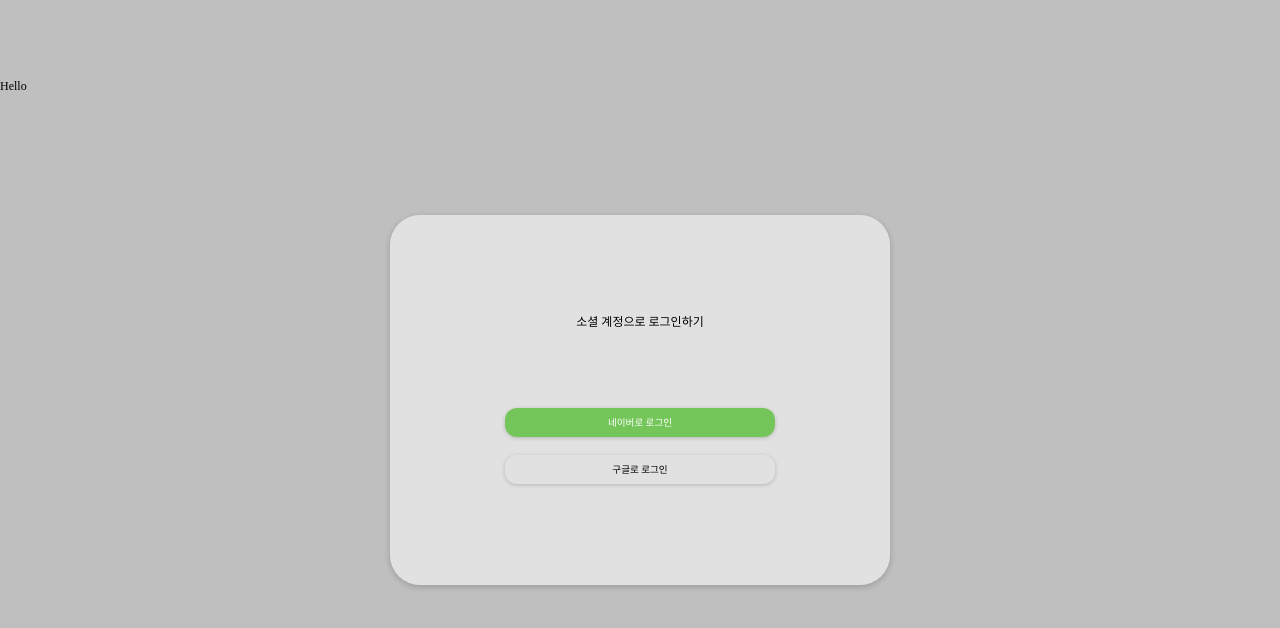
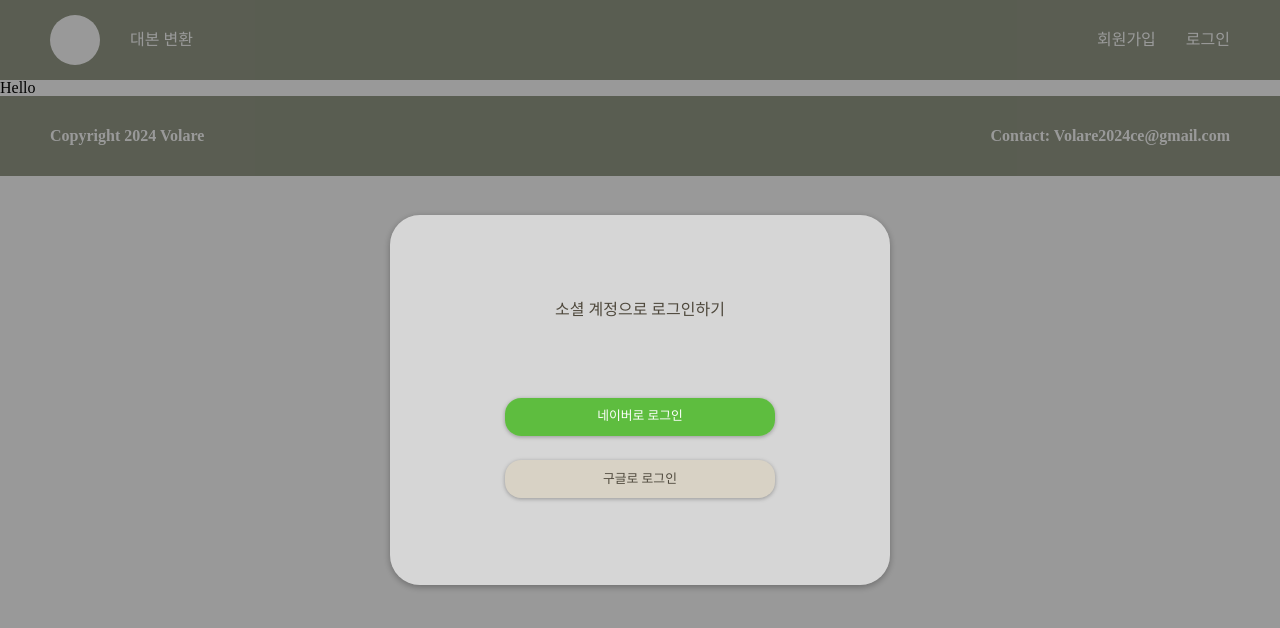
Before and after one commit to otcroz/DS-Volare_front-end, a React (Create React App) app: page /main in a window 1280 px wide. Both pictures are taken after a click on the element "로그인". Shown: the top 628 px of the page. Built offline with nearby package versions, Linux system fonts and the light colour scheme; a web font is replaced by a local one.

Commit message:
[fix/refactor] Fix to code to reflect a code review - modify an unnecessary type definition - modify a color validation definition: hex -> rgba Github PR #8 Related to #4

```diff
--- a/src/component/LoginModal.tsx
+++ b/src/component/LoginModal.tsx
@@ -5,16 +5,6 @@
 interface ModalProps {
   isOpen: boolean;
   setModalIsOpen: (value: boolean) => void;
-}
-
-interface TextProps {
-  color: string;
-  size: string;
-}
-
-interface ButtonProps {
-  bgColor: string;
-  color: string;
 }
 
 const LoginModal = ({ isOpen, setModalIsOpen }: ModalProps) => {
@@ -30,17 +20,21 @@
       <ExitContainer></ExitContainer>
       {/* content */}
       <LayoutContainer>
-        <Text color={theme.colors.darkBrown} size={'1rem'}>
+        <Text style={{ color: theme.colors.darkBrown }}>
           소셜 계정으로 로그인하기
         </Text>
         <div style={{ height: '80px' }} />
         <ButtonBox>
-          <Button bgColor={'#2DB40099'} color={'white'}>
+          <Button
+            style={{ backgroundColor: 'rgba(45,180,0,0.7)', color: 'white' }}
+          >
             네이버로 로그인
           </Button>
           <Button
-            bgColor={theme.colors.beige + '99'}
-            color={theme.colors.darkBrown}
+            style={{
+              backgroundColor: theme.colors.beige,
+              color: theme.colors.darkBrown,
+            }}
           >
             구글로 로그인
           </Button>
@@ -51,10 +45,8 @@
 };
 
 // text
-const Text = styled.span<TextProps>`
+const Text = styled.span`
   font-size: 1rem;
-  color: ${(props) => props.color};
-  font-size: ${(props) => props.size};
 `;
 
 // container
@@ -77,21 +69,19 @@
 `;
 
 // conponent
-const Button = styled.div<ButtonProps>`
+const Button = styled.div`
   text-align: center;
   width: 270px;
   padding: 0.8rem 0;
   font-size: 0.8rem;
-  background-color: ${(props) => props.bgColor};
-  color: ${(props) => props.color};
   border-radius: 1rem;
-  box-shadow: 0px 1px 4px #00000033;
+  box-shadow: 0px 1px 4px rgba(0, 0, 0, 0.3);
 `;
 
 // modal style
 const customStyle: ReactModal.Styles = {
   overlay: {
-    backgroundColor: '#00000040',
+    backgroundColor: 'rgba(0,0,0,0.4)',
   },
   content: {
     maxWidth: '500px',
@@ -105,14 +95,13 @@
     right: 0,
     margin: 'auto',
     height: 370,
-    backgroundColor: '#ffffff88',
+    backgroundColor: 'rgba(255,255,255,0.6)',
     overflow: 'auto',
-    WebkitOverflowScrolling: 'touch',
     borderStyle: 'none',
     borderRadius: '30px',
     outline: 'none',
     padding: 0,
-    boxShadow: '0px 2px 7px #00000033',
+    boxShadow: '0px 2px 7px rgba(0,0,0,0.3)',
   },
 };
 
--- a/src/page/MainPage.tsx
+++ b/src/page/MainPage.tsx
@@ -13,7 +13,7 @@
 
 const MainContainer = styled.div`
   display: flex;
-  flex-direction: column;
+  flex-direction: columns;
 `;
 
 export default MainPage;
--- a/src/styles/global.ts
+++ b/src/styles/global.ts
@@ -16,13 +16,12 @@
       margin: 0;
       padding: 0;
       border: 0;
-      font-size: 12px;
+      font-size: 16px;
       vertical-align: baseline;
   }
   body{
       line-height: 1;
       font-family: 'BookkMyungjo';
-      margin-bottom: 100px;
   }
   ol, ul{
       list-style: none;
--- a/src/styles/theme.ts
+++ b/src/styles/theme.ts
@@ -1,6 +1,14 @@
 // color
 const colors = {
   /*예시 색상 작성, 추후에 삭제*/
+  ivory: '#FFFCF5',
+  beige: '#D8D2C5',
+  olive: '#959B88',
+  darkOlive: '#58613E',
+  brown: '#8B766C',
+  darkBrown: '#4F493D',
+  orange: '#EA7333',
+  darkOrange: '#BB4E11',
   slate50: '#f8fafc',
   slate100: '#f1f5f9',
   slate200: '#e2e8f0',
```
